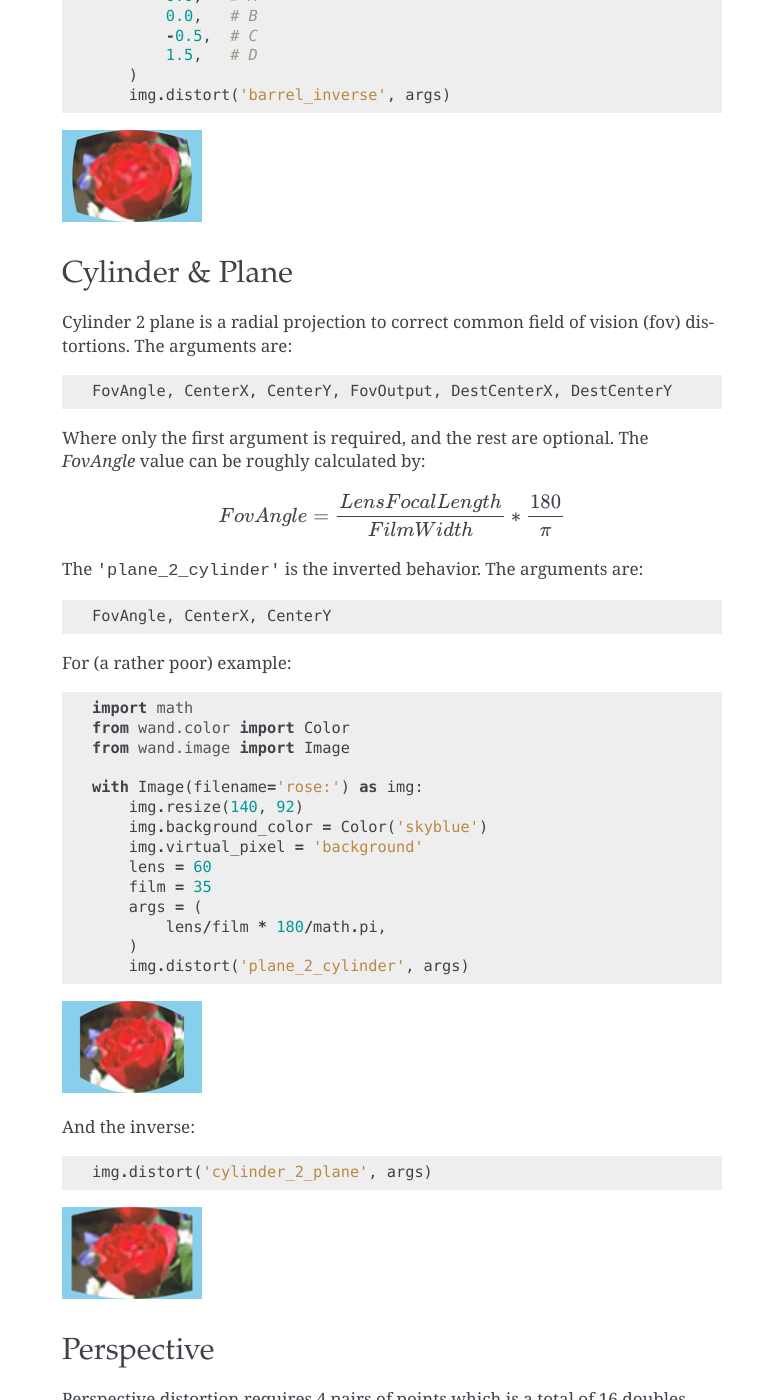
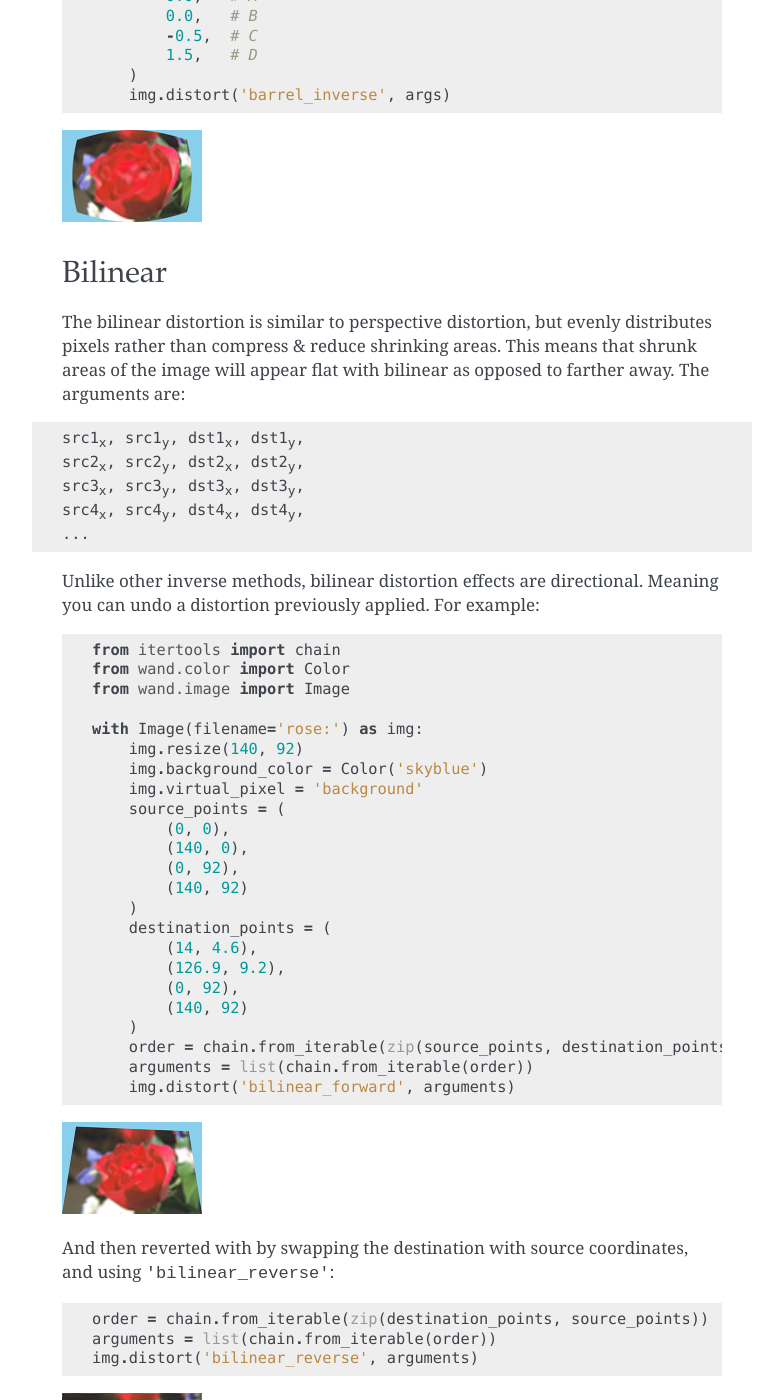
Before and after one commit to emcconville/wand, a Sphinx documentation site: the page built from docs/guide/distortion.rst, in a window 1280 px wide and 1400 px high, scrolled down 6010 px. Shown: the whole window, without its empty margins (358-1141 px from the left). Built offline with Sphinx 7.4.7, drawn with Linux system fonts in a browser that asks for light colours; some web fonts are replaced; the version number could not be read and is left out.

Commit message:
Added bilinear examples. #534

```diff
--- a/docs/guide/distortion.rst
+++ b/docs/guide/distortion.rst
@@ -267,6 +267,61 @@ For example::
 .. image:: ../_images/distort-barrel-inverse.png
 
 
+Bilinear
+--------
+
+The bilinear distortion is similar to perspective distortion, but evenly
+distributes pixels rather than compress & reduce shrinking areas. This
+means that shrunk areas of the image will appear flat with bilinear as opposed
+to farther away. The arguments are:
+
+.. parsed-literal::
+
+    src1\ :sub:`x`, src1\ :sub:`y`, dst1\ :sub:`x`, dst1\ :sub:`y`,
+    src2\ :sub:`x`, src2\ :sub:`y`, dst2\ :sub:`x`, dst2\ :sub:`y`,
+    src3\ :sub:`x`, src3\ :sub:`y`, dst3\ :sub:`x`, dst3\ :sub:`y`,
+    src4\ :sub:`x`, src4\ :sub:`y`, dst4\ :sub:`x`, dst4\ :sub:`y`,
+    ...
+
+Unlike other inverse methods, bilinear distortion effects are directional.
+Meaning you can undo a distortion previously applied. For example::
+
+    from itertools import chain
+    from wand.color import Color
+    from wand.image import Image
+
+    with Image(filename='rose:') as img:
+        img.resize(140, 92)
+        img.background_color = Color('skyblue')
+        img.virtual_pixel = 'background'
+        source_points = (
+            (0, 0),
+            (140, 0),
+            (0, 92),
+            (140, 92)
+        )
+        destination_points = (
+            (14, 4.6),
+            (126.9, 9.2),
+            (0, 92),
+            (140, 92)
+        )
+        order = chain.from_iterable(zip(source_points, destination_points))
+        arguments = list(chain.from_iterable(order))
+        img.distort('bilinear_forward', arguments)
+
+.. image:: ../_images/distort-bilinear-forward.png
+
+And then reverted with by swapping the destination with source coordinates,
+and using ``'bilinear_reverse'``::
+
+        order = chain.from_iterable(zip(destination_points, source_points))
+        arguments = list(chain.from_iterable(order))
+        img.distort('bilinear_reverse', arguments)
+
+.. image:: ../_images/distort-bilinear-reverse.png
+
+
 Cylinder & Plane
 ----------------
 
```
Also changed, not shown: docs/_images/distort-bilinear-forward.png (added), docs/_images/distort-bilinear-reverse.png (added).
